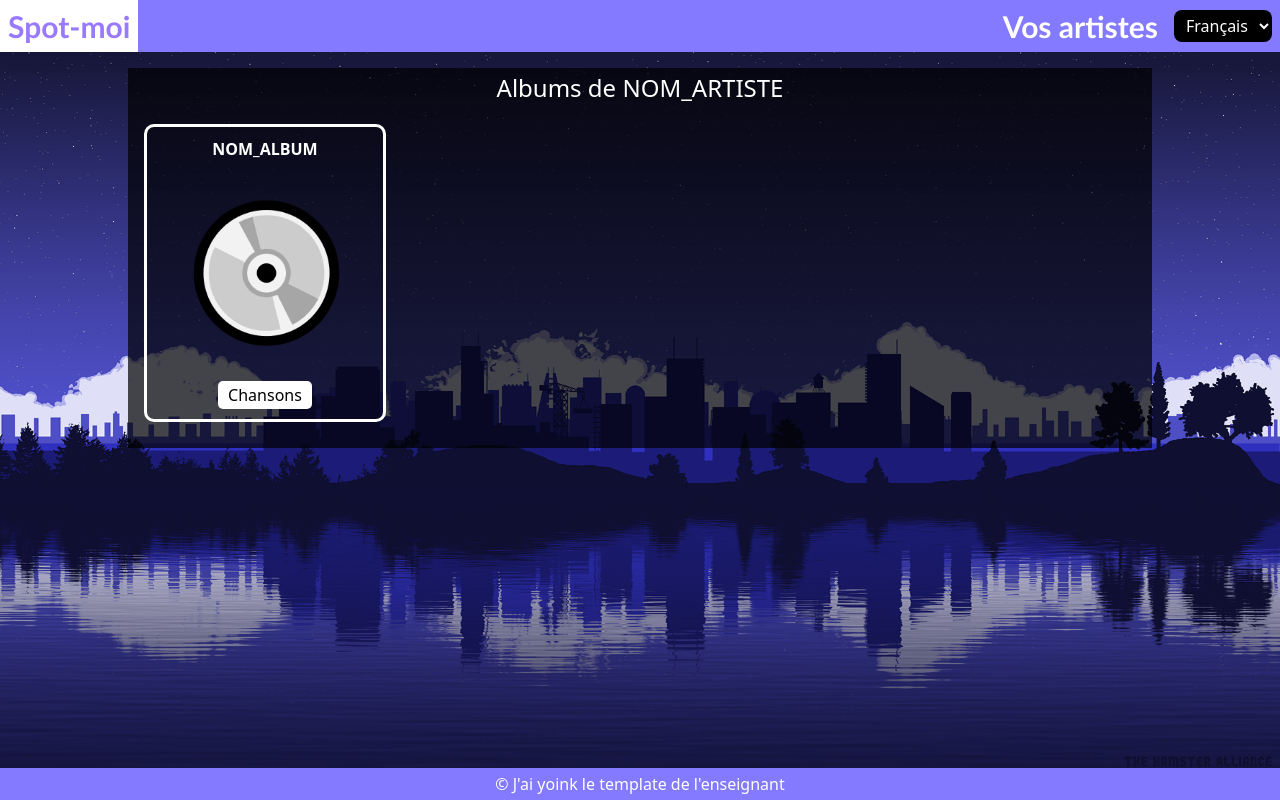
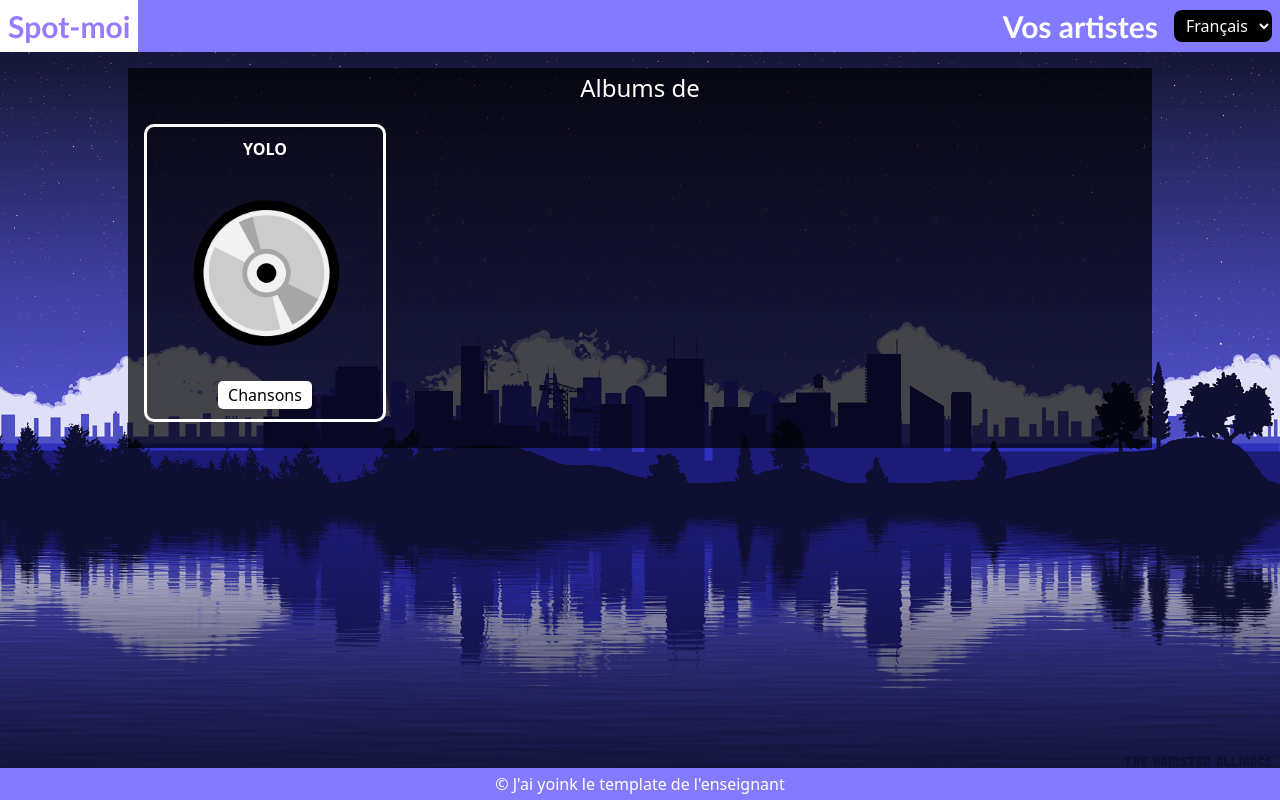
Before and after one commit to 1883442/4W6_Tp2, a Next.js app in the folder 4w6-1883442-tp2/: page /album in a window 1280 px wide. Built offline with nearby package versions, Linux system fonts and the light colour scheme.

Commit message:
FCT La requête de connexion à Spotify fonctionne et l’on peut rechercher des artistes.

```diff
--- a/4w6-1883442-tp2/app/_components/album-card.tsx
+++ b/4w6-1883442-tp2/app/_components/album-card.tsx
@@ -0,0 +1,24 @@
+"use client";
+
+import { useContext } from "react";
+import { CounterContext } from "./context-wrapper";
+
+export default function AlbumCard(props : {albumName : string, artistName : string}) {
+    return(
+        <div className="basis-1/4">
+				<div className="m-1 text-center p-1 artist">
+					<h4>{props.albumName}</h4>
+					<img src="images/disc.png" alt="NOM_ALBUM" />
+					<a><button className="lightButton mt-1">Chansons</button></a>
+				</div>
+			</div>
+)
+}
+
+{/* <div className="basis-1/4">
+				<div className="m-1 text-center p-1 artist">
+					<h4>{props.albumName}</h4>
+					<img src="images/disc.png" alt="NOM_ALBUM" />
+					<a><button className="lightButton mt-1">Chansons</button></a>
+				</div>
+			</div> */}
--- a/4w6-1883442-tp2/app/_components/artiste-card.tsx
+++ b/4w6-1883442-tp2/app/_components/artiste-card.tsx
@@ -0,0 +1,33 @@
+"use client";
+
+import { useContext } from "react";
+import { Album } from "../_types/album";
+import { Concert } from "../_types/concert";
+import { CounterContext } from "./context-wrapper";
+import { useRouter } from "next/navigation";
+
+
+
+
+export function ArtistCard(props : { artistName : string, imgUrl : string}) {
+const {CLIENT_ID, CLIENT_SECRET, spotifyToken, setSpotifyToken ,listFavoris, setListFavoris,currentArtist, setCurrentArtist} = useContext(CounterContext);
+    const router = useRouter();
+
+    function goToAlbum() {
+        setCurrentArtist(props.artistName)
+        router.push(`/album`)
+    }
+
+    return (
+                <div className="flex flex-wrap mt-2">
+					<div className="basis-1/3">
+						<div className="m-1 p-1 artist">
+							<h4>{props.artistName}</h4>
+							<img src={props.imgUrl} alt="#{props.artistName}" />
+							<a><button className="lightButton mt-1 mr-1">Concerts</button></a>
+							<a><button onClick={() => goToAlbum()} className="lightButton mt-1">Albums</button></a>
+						</div>
+					</div>
+				</div>
+    );
+}
--- /dev/null
+++ b/4w6-1883442-tp2/app/_components/context-spotify.tsx
@@ -0,0 +1,35 @@
+"use client";
+
+import React, { Children, createContext, useContext, useState } from "react";
+import { Artist } from "../_types/artiste";
+
+//error part d'ici, cela marque tout mes type d'objet dans le context comme any.
+//Ca devient chiant a maintenir faire plus de context different pour chaque utilite, ca ne respect pas le SINGLE de solid.
+// export const SpotifyContext = createContext(null);
+type SpotifyContext = {
+    CLIENT_ID : string,
+    CLIENT_SECRET : string,
+    spotifyToken : string,
+    setSpotifyToken : React.Dispatch<React.SetStateAction<string>>
+};
+
+const context = createContext<SpotifyContext | undefined>(undefined);
+
+
+
+
+
+export function ContextSpotify( {children } : {children : React.ReactNode} ) {
+
+const CLIENT_ID: string = "88dc980a86e1400bb4add6cd0c70fa00";
+const CLIENT_SECRET: string = "1dc36c6949ae4b74a648689f804838f3";
+const [spotifyToken, setSpotifyToken] = useState<string>("");
+
+
+return (
+    <context.Provider value={{ CLIENT_ID, CLIENT_SECRET, spotifyToken, setSpotifyToken}}>
+        {children}
+    </context.Provider>
+)
+
+}
--- a/4w6-1883442-tp2/app/_components/context-wrapper.tsx
+++ b/4w6-1883442-tp2/app/_components/context-wrapper.tsx
@@ -6,19 +6,20 @@ import { Artist } from "../_types/artiste";
 export const CounterContext = createContext<any>(undefined);
 
 
-const CLIENT_ID: string = "c464311afe434e189dd3e41a01c779cb";
-const CLIENT_SECRET: string = "c5b0c246a84f496d983b34893da31fce";
+
 
 
 export function ContextWrapper( {children } : {children : React.ReactNode} ) {
 
-const CLIENT_ID: string = "c464311afe434e189dd3e41a01c779cb";
-const CLIENT_SECRET: string = "c5b0c246a84f496d983b34893da31fce";
+const CLIENT_ID: string = "88dc980a86e1400bb4add6cd0c70fa00";
+const CLIENT_SECRET: string = "1dc36c6949ae4b74a648689f804838f3";
+const [spotifyToken, setSpotifyToken] = useState<string>("");
+const [currentArtist, setCurrentArtist] = useState<Artist>()
 
-const [listFavoris, setListFavoris] = useState<Artist>();
+const [listFavoris, setListFavoris] = useState<Artist[]>([]);
 
 return (
-    <CounterContext.Provider value={{listFavoris, setListFavoris, CLIENT_ID, CLIENT_SECRET}}>
+    <CounterContext.Provider value={{listFavoris, setListFavoris, CLIENT_ID, CLIENT_SECRET, spotifyToken, setSpotifyToken , currentArtist, setCurrentArtist}}>
         {children}
     </CounterContext.Provider>
 )
--- /dev/null
+++ b/4w6-1883442-tp2/app/_types/concert.ts
@@ -0,0 +1,3 @@
+export class Concert{
+    constructor(public country : string, public city : string, public coordonates : number[], public date : Date){}
+}
--- a/4w6-1883442-tp2/app/album/page.tsx
+++ b/4w6-1883442-tp2/app/album/page.tsx
@@ -1,28 +1,33 @@
-"use client"
+"use client";
 
-import { useState } from "react"
+import { useContext, useEffect, useState } from "react"
+import AlbumCard from "../_components/album-card";
+import { CounterContext } from "../_components/context-wrapper";
+import { spotifyRequest } from "../spotify-interceptor";
+import { Album } from "../_types/album";
 
 
-export default function Album() {
-const [useInput, setUserInput] = useState<string>();
-const [nomArtiste, setNomArtiste] = useState<string>();
-const [nomAlbum, setNomAlbum] = useState<string>();
-const [listeChanson, setListeChanson] = useState<string []>();
 
 
+export default function Album(props : {artistId : string}) {
+const {CLIENT_ID, CLIENT_SECRET, spotifyToken, setSpotifyToken ,listFavoris, setListFavoris,currentArtist, setCurrentArtist} = useContext(CounterContext);
+const [listAlbums, setListAlbums] = useState<Album[]>();
+
+useEffect(() => {
+	async function getAlbums(artistId : string){
+    const response = await spotifyRequest.get("https://api.spotify.com/v1/artists/" + artistId + "/albums?include_groups=album,single");
+    console.log(response.data);
+	setListAlbums(response.data);
+}
+},[]);
+
 return(
-    <main className="w-5xl mx-auto mt-4">
-		<h2 className="text-center text-2xl py-1">Albums de NOM_ARTISTE</h2>
+
+	  <main className="w-5xl mx-auto mt-4">
+		<h2 className="text-center text-2xl py-1">Albums de {currentArtist}</h2>
 		<div className="flex text-center m-3 flex-wrap">
-			<div className="basis-1/4">
-				<div className="m-1 text-center p-1 artist">
-					<h4>NOM_ALBUM</h4>
-					<img src="images/disc.png" alt="NOM_ALBUM" />
-					<a><button className="lightButton mt-1">Chansons</button></a>
-				</div>
-			</div>
+		<AlbumCard albumName={"YOLO"} artistName={"LMFAO"}/>
 		</div>
 	</main>
 )
-
 }
--- a/4w6-1883442-tp2/app/globals.css
+++ b/4w6-1883442-tp2/app/globals.css
@@ -1,6 +1,5 @@
 @import "tailwindcss";
 @import "tw-animate-css";
-@import "shadcn/tailwind.css";
 /*
 ---break---
 */
--- a/4w6-1883442-tp2/app/layout.tsx
+++ b/4w6-1883442-tp2/app/layout.tsx
@@ -1,6 +1,7 @@
 import type { Metadata } from "next";
 import { Geist, Geist_Mono } from "next/font/google";
 import "./globals.css";
+import { ContextWrapper } from "./_components/context-wrapper";
 
 const geistSans = Geist({
   variable: "--font-geist-sans",
@@ -45,7 +46,7 @@ export default function RootLayout({
 		</div>
 	</header>
 
-        {children}
+        <ContextWrapper children={children} />
 
         <footer className="w-full">
 		  <div className="py-1">
--- a/4w6-1883442-tp2/app/page.tsx
+++ b/4w6-1883442-tp2/app/page.tsx
@@ -1,17 +1,34 @@
 "use client";
 import Image from "next/image";
-import { useContext, useState } from "react";
+import { Key, useContext, useState } from "react";
 import { Artist } from "./_types/artiste";
 import { CounterContext } from "./_components/context-wrapper";
 import axios from "axios";
+import { ArtistCard } from "./_components/artiste-card";
+import { spotifyRequest } from "./spotify-interceptor";
 
 export default function Home() {
 
-	const [listArtiste, setListArtiste] = useState<Artist[] | undefined>();
 	const [userInput, setUserInput] = useState<string>("");
-	const {CLIENT_ID, CLIENT_SECRET} = useContext(CounterContext);
-	const [spotifyToken, setSpotifyToken] = useState<string>("");
+	const {CLIENT_ID, CLIENT_SECRET, spotifyToken, setSpotifyToken ,listFavoris, setListFavoris,currentArtist, setCurrentArtist} = useContext(CounterContext);
 
+	function emptyFavoris() {
+		let emptyList : Artist[] = [];
+		setListFavoris(emptyList);
+		localStorage.clear;
+	}
+
+
+	function addArtist(newArtist : Artist) {
+		let oldArtistList : any[] = [];
+		for(let a  in listFavoris) {
+			// oldArtistList.push(new Artist(a.name,a.id,a.imgUrl));
+			oldArtistList.push(a);
+		}
+		oldArtistList.push(newArtist);
+		setListFavoris(oldArtistList);
+		localStorage.setItem("favorisListe", listFavoris);
+	}
 
 
 	 async function connect() {
@@ -27,54 +44,48 @@ export default function Home() {
             }
         });
         console.log(response.data);
-
         // response.data.access_token contient le token qu'on voulait obtenir !
         setSpotifyToken(response.data.access_token);
-
+		localStorage.setItem("token", response.data.access_token);
     }
 
 
-async function getArtist(artistName : string){
-debugger;
-  const response = await axios.get('https://api.spotify.com/v1/search?type=artist&offset=0&limit=1&q=' + artistName, {
-    headers : {
-      "Content-Type" : "application/x-www-form-urlencoded",
-      "Authorization" : "Bearer " + spotifyToken
-    }
-  });
-  console.log(response.data);
+	async function getArtist() {
 
-  var listArtiste =  new Artist(response.data.artists.items[0].id, response.data.artists.items[0].name, response.data.artists.items[0].images[0].url);
-
-}
+		try {
+	  	const response = await spotifyRequest.get('https://api.spotify.com/v1/search?type=artist&offset=0&limit=1&q=' + userInput);
+	    console.log(response.data);
+	  	 var artiste =  new Artist(response.data.artists.items[0].id, response.data.artists.items[0].name, response.data.artists.items[0].images[0].url);
+		 addArtist(artiste);
+	 	 console.log(listFavoris);
+		}
+		catch(e) {
+			console.log(e);
+		}
+	}
 
   return (
        <main className="w-5xl mx-auto my-4">
 		<div className="flex">
 			<div className="flex-1 p-3">
 				<h3 className="text-xl font-bold">Ajouter un artiste</h3>
-				<input type="text" name="artist" placeholder="Nana Mouskouri" className="lightInput my-2" />
-				<input onClick={() => getArtist(userInput)} type="submit" value="Rechercher" className="lightButton" />
+				<input onClick={() => connect()} type="submit" value="Connect" className="lightButton" />
+				<input type="text" value={userInput} onChange={(e) => setUserInput(e.target.value)} name="artist" placeholder="Nana Mouskouri" className="lightInput my-2" />
+				<input onClick={() => getArtist()} type="submit" value="Rechercher" className="lightButton" />
 			</div>
 			<div className="flex-3 p-3 text-center">
 				<h2 className="text-2xl font-bold">Vos artistes</h2>
 				<div className="flex flex-wrap mt-2">
-					<div className="basis-1/3">
-						<div className="m-1 p-1 artist">
-							<h4>NOM DE L'ARTISTE</h4>
-							<img src="images/bust.png" alt="NOM DE L'ARTISTE" />
-							<a><button className="lightButton mt-1 mr-1">Concerts</button></a>
-							<a><button className="lightButton mt-1">Albums</button></a>
-						</div>
-					</div>
+					{/* Mettre ? avant map afin de verifier si il existe, il est capricieux et throw une erreure sinon. */}
+					{listFavoris?.map(
+						(i: { id: Key | null | undefined; name: string; imgUrl: string; }) => <ArtistCard key={i.id} artistName={i.name}  imgUrl={i.imgUrl}/>
+					)}
 				</div>
 				<div className="flex justify-center mt-2">
-					<button className="lightButton">Vider les favoris</button>
+					<button onClick={emptyFavoris} className="lightButton">Vider les favoris</button>
 				</div>
 			</div>
 		</div>
 	</main>
-
-
   );
 }
```
Also changed, not shown: 4w6-1883442-tp2/app/artiste/page.tsx (deleted, +0 -36 lines), 1 other file (tests, documents, lock files or other folders).
